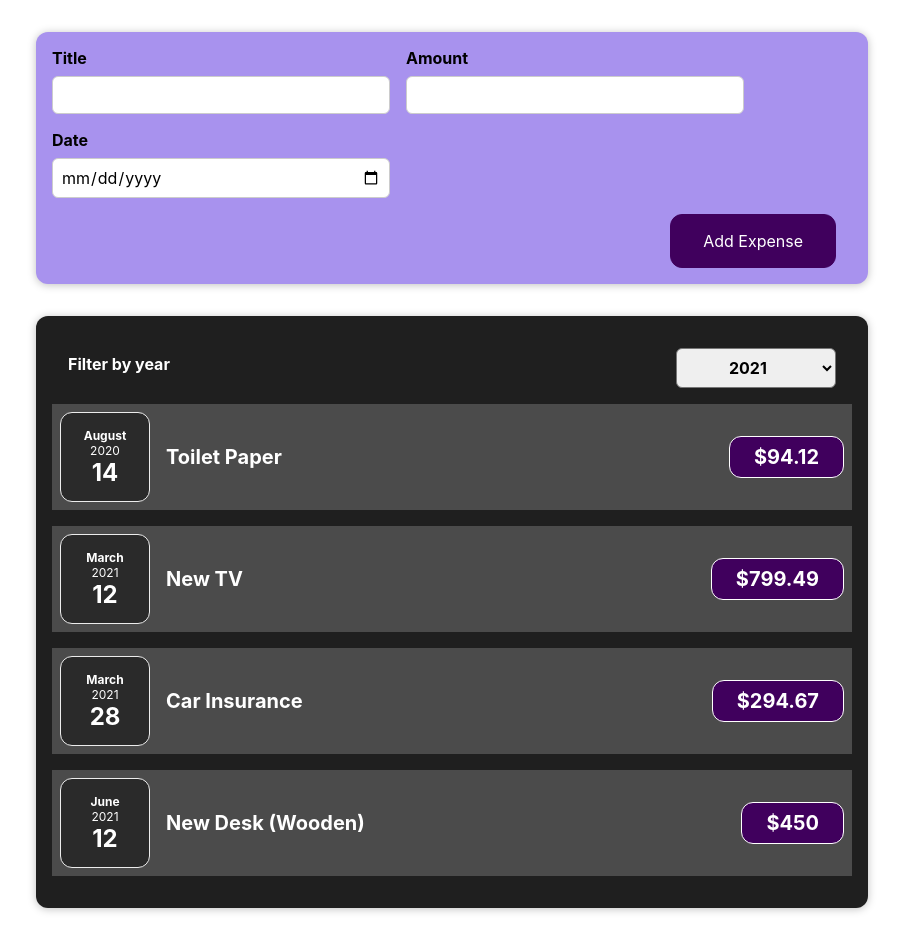
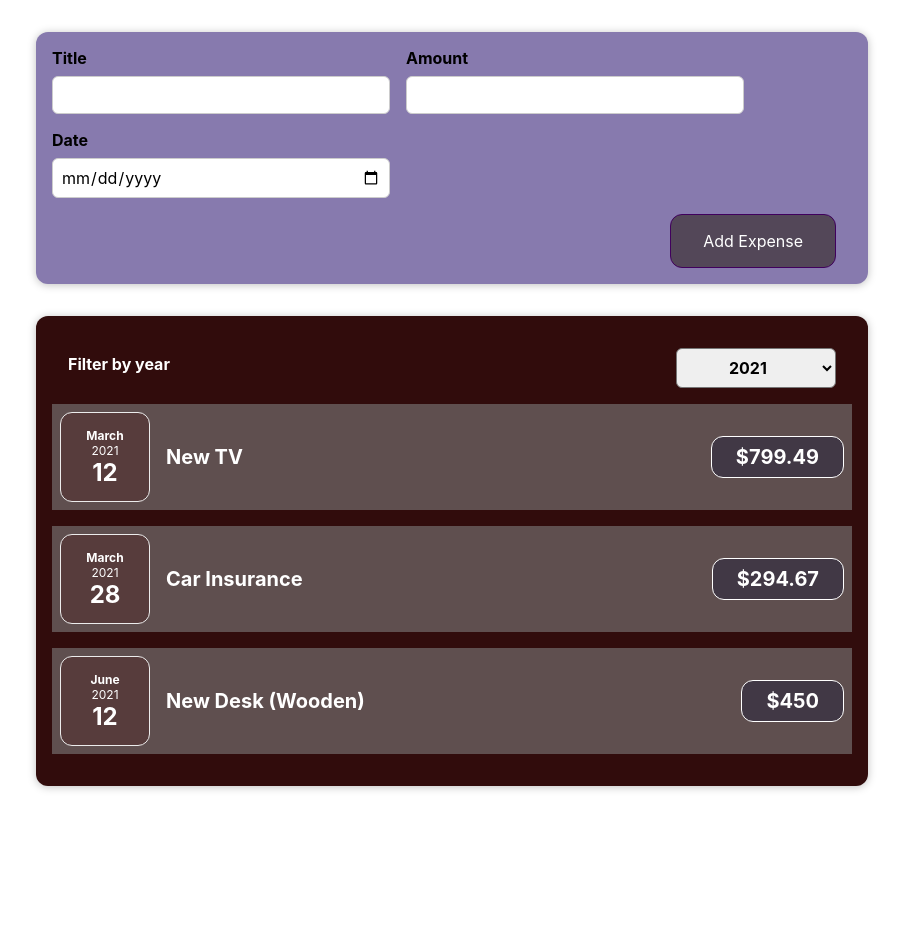
Before and after one commit to Oksana796/expenses-track, a React (Create React App) app: page / in a window 1280 px wide. Shown: the whole page, without its empty margins (188-1091 px from the left). After the commit the page ends 818 px from the top, so only its background shows below. Built offline with nearby package versions, Linux system fonts and the light colour scheme.

Commit message:
filter expenses

```diff
--- a/src/components/ExpenseDate.css
+++ b/src/components/ExpenseDate.css
@@ -4,7 +4,7 @@
   width: 5.5rem;
   height: 5.5rem;
   border: 1px solid #ececec;
-  background-color: #2a2a2a;
+  background-color: #573c3c;
   color: white;
   border-radius: 12px;
   align-items: center;
--- a/src/components/ExpenseForm.css
+++ b/src/components/ExpenseForm.css
@@ -23,4 +23,5 @@
 
 .new-expense__actions {
   text-align: right;
+
 }
--- a/src/components/ExpenseItem.css
+++ b/src/components/ExpenseItem.css
@@ -4,7 +4,7 @@
   align-items: center;
   padding: 0.5rem;
   margin: 1rem 0;
-  background-color: #4b4b4b;
+  background-color: #5f4f4f;
 }
 
 .expense-item__description {
@@ -18,7 +18,7 @@
 }
 
 .expense-item h2 {
-  color: #3a3a3a;
+  color: #4f4e4e;
   font-size: 1rem;
   flex: 1;
   margin: 0 1rem;
@@ -29,7 +29,7 @@
   font-size: 1rem;
   font-weight: bold;
   color: white;
-  background-color: #40005d;
+  background-color: #413845;
   border: 1px solid white;
   padding: 0.5rem;
   border-radius: 12px;
--- a/src/components/Expenses.css
+++ b/src/components/Expenses.css
@@ -1,6 +1,6 @@
 .expenses {
   padding: 1rem;
-  background-color: rgb(31, 31, 31);
+  background-color: rgb(49, 12, 12);
   margin: 2rem auto;
   width: 50rem;
   max-width: 95%;
--- a/src/components/Expenses.js
+++ b/src/components/Expenses.js
@@ -10,12 +10,17 @@ function Expenses(props) {
     setFilteredYear(selectedYear);
   };
 
+  const filteredExpenses = props.items.filter((expense) => {
+    return expense.date.getFullYear().toString() === filteredYear;
+  });
+
   return (
     <div className="expenses">
       <ExpensesFilter selected={filteredYear} onChangeFilter={filterHandler} />
 
-      {props.items.map((expense) => (
+      {filteredExpenses.map((expense) => (
         <ExpenseItem
+          key={expense.id}
           title={expense.title}
           amount={expense.amount}
           date={expense.date}
--- a/src/components/NewExpense.css
+++ b/src/components/NewExpense.css
@@ -1,5 +1,5 @@
 .new-expense {
-  background-color: #a892ee;
+  background-color: #877aae;
   padding: 1rem;
   margin: 2rem auto;
   width: 50rem;
@@ -14,7 +14,7 @@
   cursor: pointer;
   padding: 1rem 2rem;
   border: 1px solid #40005d;
-  background-color: #40005d;
+  background-color: #534758;
   color: white;
   border-radius: 12px;
   margin-right: 1rem;
@@ -22,12 +22,12 @@
 
 .new-expense button:hover,
 .new-expense button:active {
-  background-color: #510674;
+  background-color: #49414d;
   border-color: #510674;
 }
 
 .new-expense button.alternative {
-  color: #220131;
+  color: #413845;
   border-color: transparent;
   background-color: transparent;
 }
```
